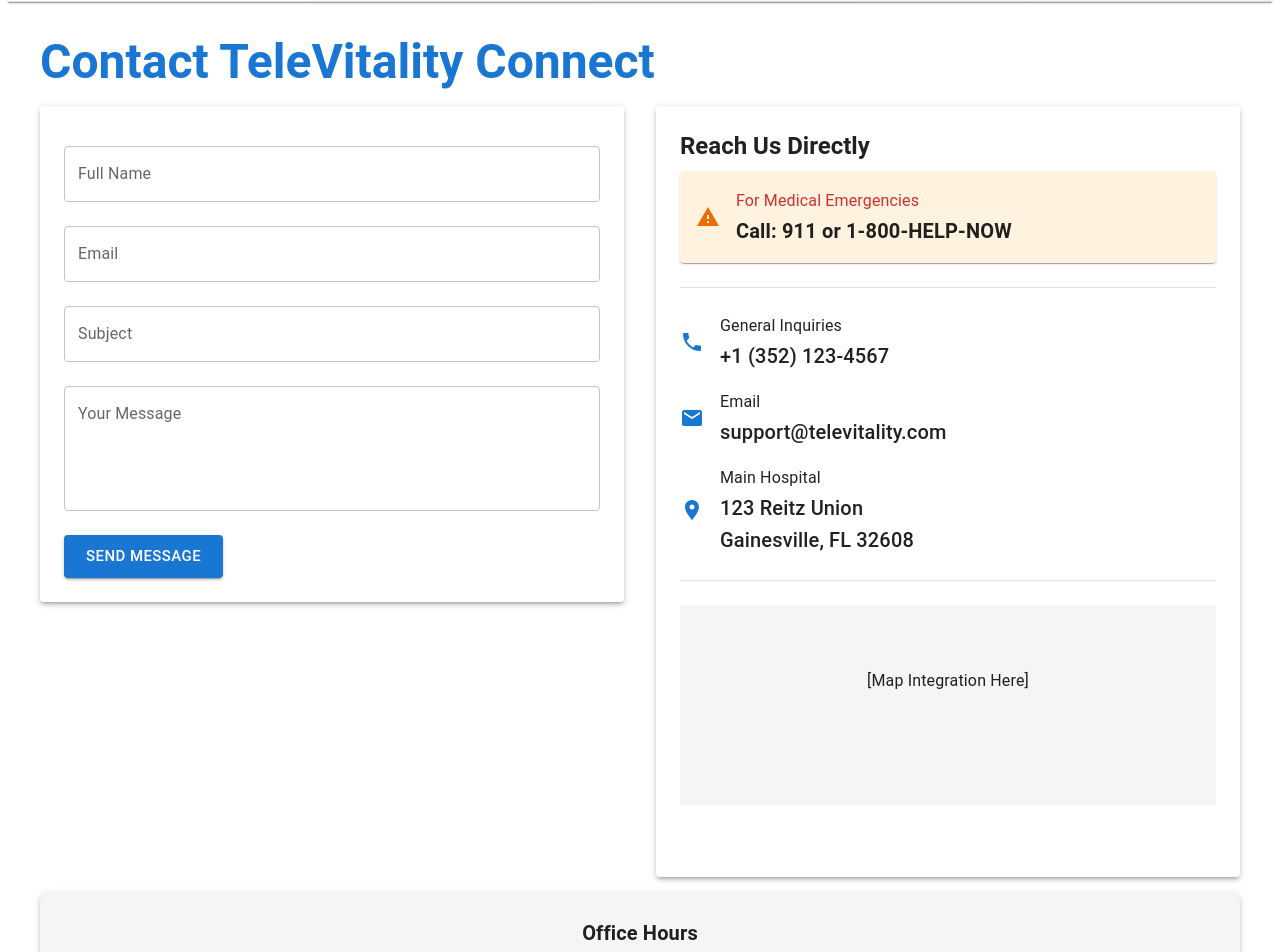
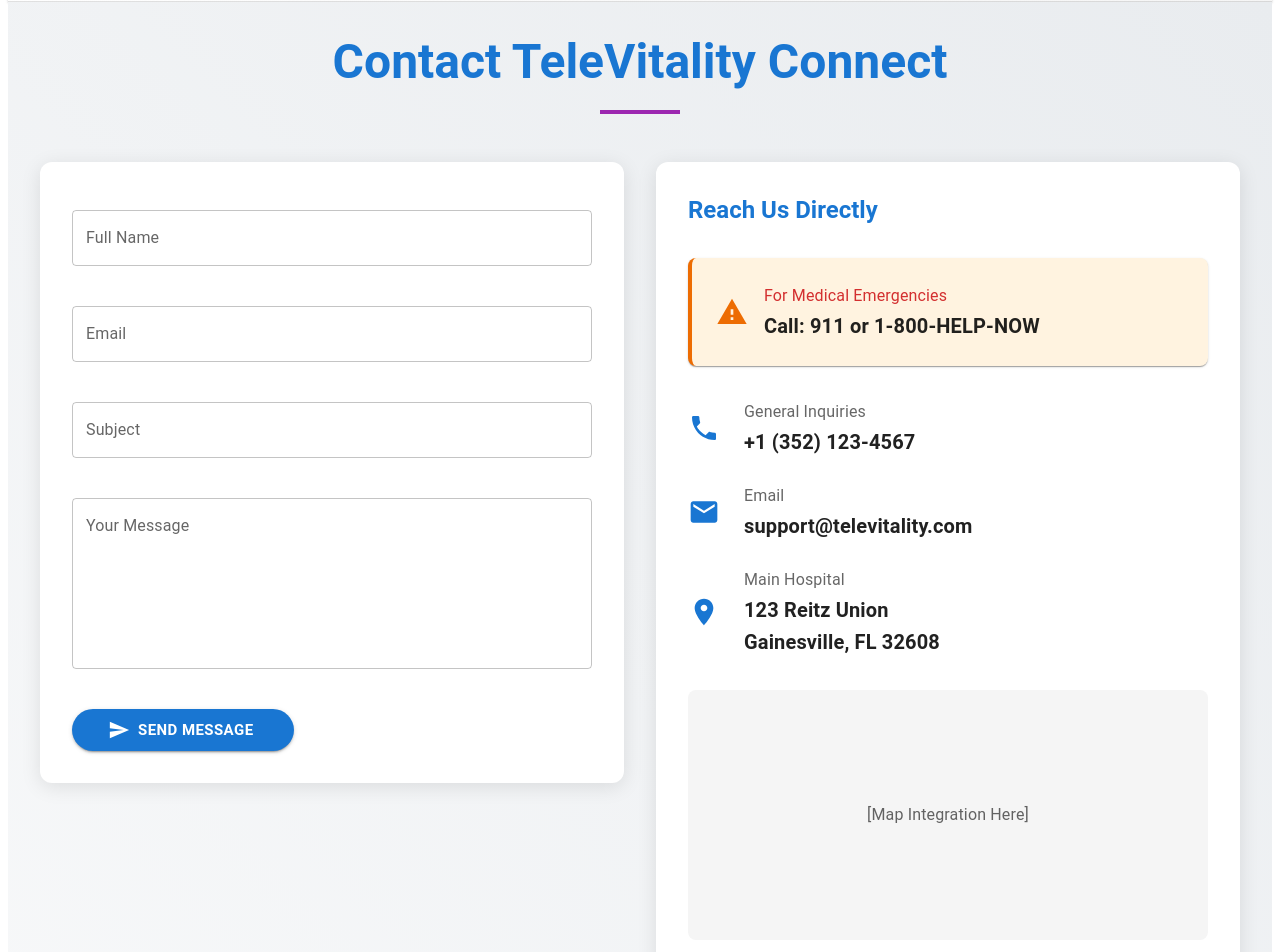
Before and after one commit to Aryaan03/TeleVitality_Connect, a React (Vite) app in the folder frontend/: page /contact in a window 1280 px wide. Shown: the part 80-1032 px from the top of the page. Built offline with nearby package versions, Linux system fonts and the light colour scheme.

Commit message:
Updated Contact.jsx

```diff
--- a/frontend/src/pages/Contact.jsx
+++ b/frontend/src/pages/Contact.jsx
@@ -1,10 +1,7 @@
 import { Button, TextField, Box, Typography, Grid, Paper, Stack, Divider } from '@mui/material';
 import { Formik, Form, Field } from 'formik';
 import * as Yup from 'yup';
-import PhoneIcon from '@mui/icons-material/Phone';
-import EmailIcon from '@mui/icons-material/Email';
-import LocationOnIcon from '@mui/icons-material/LocationOn';
-import WarningIcon from '@mui/icons-material/Warning';
+import { Phone, Email, LocationOn, Warning, Send } from '@mui/icons-material';
 
 // Validation Schema
 const contactSchema = Yup.object().shape({
@@ -16,15 +13,43 @@
 
 export default function ContactPage() {
   return (
-    <Box sx={{ maxWidth: 1200, margin: 'auto', p: 4 }}>
-      <Typography variant="h3" gutterBottom sx={{ fontWeight: 'bold', color: '#1976d2' }}>
+    <Box sx={{
+      maxWidth: 1200,
+      margin: 'auto',
+      p: 4,
+      background: 'linear-gradient(45deg, #f8f9fa 0%, #e9ecef 100%)'
+    }}>
+      <Typography
+        variant="h3"
+        gutterBottom
+        sx={{
+          fontWeight: 'bold',
+          color: 'primary.main',
+          textAlign: 'center',
+          mb: 6,
+          position: 'relative',
+          '&:after': {
+            content: '""',
+            display: 'block',
+            width: '80px',
+            height: '4px',
+            backgroundColor: 'secondary.main',
+            margin: '20px auto 0'
+          }
+        }}
+      >
         Contact TeleVitality Connect
       </Typography>
 
       <Grid container spacing={4}>
         {/* Contact Form */}
         <Grid item xs={12} md={6}>
-          <Paper elevation={3} sx={{ p: 3 }}>
+          <Paper elevation={4} sx={{
+            p: 4,
+            borderRadius: 3,
+            background: 'white',
+            boxShadow: '0px 4px 20px rgba(0, 0, 0, 0.1)'
+          }}>
             <Formik
               initialValues={{ name: '', email: '', subject: '', message: '' }}
               validationSchema={contactSchema}
@@ -40,8 +65,10 @@
                     label="Full Name"
                     fullWidth
                     margin="normal"
+                    variant="outlined"
                     error={touched.name && !!errors.name}
                     helperText={touched.name && errors.name}
+                    sx={{ mb: 3 }}
                   />
 
                   <Field
@@ -50,8 +77,10 @@
                     label="Email"
                     fullWidth
                     margin="normal"
+                    variant="outlined"
                     error={touched.email && !!errors.email}
                     helperText={touched.email && errors.email}
+                    sx={{ mb: 3 }}
                   />
 
                   <Field
@@ -60,8 +89,10 @@
                     label="Subject"
                     fullWidth
                     margin="normal"
+                    variant="outlined"
                     error={touched.subject && !!errors.subject}
                     helperText={touched.subject && errors.subject}
+                    sx={{ mb: 3 }}
                   />
 
                   <Field
@@ -69,18 +100,30 @@
                     name="message"
                     label="Your Message"
                     multiline
-                    rows={4}
+                    rows={6}
                     fullWidth
                     margin="normal"
+                    variant="outlined"
                     error={touched.message && !!errors.message}
                     helperText={touched.message && errors.message}
+                    sx={{ mb: 3 }}
                   />
 
                   <Button
                     type="submit"
                     variant="contained"
                     size="large"
-                    sx={{ mt: 2 }}
+                    startIcon={<Send />}
+                    sx={{
+                      mt: 2,
+                      px: 5,
+                      borderRadius: '50px',
+                      fontWeight: 'bold',
+                      '&:hover': {
+                        transform: 'translateY(-2px)',
+                        boxShadow: 3
+                      }
+                    }}
                   >
                     Send Message
                   </Button>
@@ -92,16 +135,36 @@
 
         {/* Contact Information */}
         <Grid item xs={12} md={6}>
-          <Paper elevation={3} sx={{ p: 3, height: '100%' }}>
-            <Typography variant="h5" gutterBottom sx={{ fontWeight: 'bold' }}>
+          <Paper elevation={4} sx={{
+            p: 4,
+            height: '100%',
+            borderRadius: 3,
+            background: 'white',
+            boxShadow: '0px 4px 20px rgba(0, 0, 0, 0.1)'
+          }}>
+            <Typography
+              variant="h5"
+              gutterBottom
+              sx={{
+                fontWeight: 'bold',
+                mb: 4,
+                color: 'primary.main'
+              }}
+            >
               Reach Us Directly
             </Typography>
 
-            <Stack spacing={3}>
+            <Stack spacing={4}>
               {/* Emergency Alert */}
-              <Paper sx={{ p: 2, bgcolor: '#fff3e0' }}>
+              <Paper sx={{
+                p: 3,
+                bgcolor: '#fff3e0',
+                borderRadius: 2,
+                borderLeft: '4px solid',
+                borderColor: 'warning.main'
+              }}>
                 <Stack direction="row" spacing={2} alignItems="center">
-                  <WarningIcon color="warning" />
+                  <Warning color="warning" sx={{ fontSize: '2rem' }} />
                   <Box>
                     <Typography variant="subtitle1" color="error">
                       For Medical Emergencies
@@ -114,29 +177,38 @@
               </Paper>
 
               {/* Contact Details */}
-              <Divider />
-              <Stack spacing={2}>
-                <Stack direction="row" spacing={2} alignItems="center">
-                  <PhoneIcon color="primary" />
+              <Stack spacing={3}>
+                <Stack direction="row" spacing={3} alignItems="center">
+                  <Phone color="primary" sx={{ fontSize: '2rem' }} />
                   <Box>
-                    <Typography variant="subtitle1">General Inquiries</Typography>
-                    <Typography variant="h6">+1 (352) 123-4567</Typography>
+                    <Typography variant="subtitle1" color="text.secondary">
+                      General Inquiries
+                    </Typography>
+                    <Typography variant="h6" sx={{ fontWeight: 'bold' }}>
+                      +1 (352) 123-4567
+                    </Typography>
                   </Box>
                 </Stack>
 
-                <Stack direction="row" spacing={2} alignItems="center">
-                  <EmailIcon color="primary" />
+                <Stack direction="row" spacing={3} alignItems="center">
+                  <Email color="primary" sx={{ fontSize: '2rem' }} />
                   <Box>
-                    <Typography variant="subtitle1">Email</Typography>
-                    <Typography variant="h6">support@televitality.com</Typography>
+                    <Typography variant="subtitle1" color="text.secondary">
+                      Email
+                    </Typography>
+                    <Typography variant="h6" sx={{ fontWeight: 'bold' }}>
+                      support@televitality.com
+                    </Typography>
                   </Box>
                 </Stack>
 
-                <Stack direction="row" spacing={2} alignItems="center">
-                  <LocationOnIcon color="primary" />
+                <Stack direction="row" spacing={3} alignItems="center">
+                  <LocationOn color="primary" sx={{ fontSize: '2rem' }} />
                   <Box>
-                    <Typography variant="subtitle1">Main Hospital</Typography>
-                    <Typography variant="h6">
+                    <Typography variant="subtitle1" color="text.secondary">
+                      Main Hospital
+                    </Typography>
+                    <Typography variant="h6" sx={{ fontWeight: 'bold' }}>
                       123 Reitz Union<br />
                       Gainesville, FL 32608
                     </Typography>
@@ -145,10 +217,20 @@
               </Stack>
 
               {/* Map Embed */}
-              <Divider />
-              <Box sx={{ height: 200, bgcolor: '#f5f5f5', mt: 2 }}>
-                {/* Replace with actual map component */}
-                <Typography align="center" sx={{ pt: 8 }}>
+              <Box sx={{
+                height: 250,
+                bgcolor: '#f5f5f5',
+                borderRadius: 2,
+                overflow: 'hidden',
+                position: 'relative'
+              }}>
+                <Typography align="center" sx={{
+                  position: 'absolute',
+                  top: '50%',
+                  left: '50%',
+                  transform: 'translate(-50%, -50%)',
+                  color: 'text.secondary'
+                }}>
                   [Map Integration Here]
                 </Typography>
               </Box>
@@ -157,30 +239,36 @@
         </Grid>
       </Grid>
 
-      <Box sx={{ mt: 8 }} />
-
+      {/* Footer */}
       <Paper
         component="footer"
-        elevation={3}
+        elevation={4}
         sx={{
-          mt: 'auto',
-          py: 3,
-          backgroundColor: '#f5f5f5',
-          borderRadius: 2
+          mt: 8,
+          p: 4,
+          backgroundColor: 'white',
+          borderRadius: 3,
+          boxShadow: '0px 4px 20px rgba(0, 0, 0, 0.1)'
         }}
       >
         <Box sx={{ textAlign: 'center' }}>
-          <Typography variant="h6" sx={{ fontWeight: 'bold', mb: 1 }}>
+          <Typography
+            variant="h6"
+            sx={{
+              fontWeight: 'bold',
+              mb: 2,
+              color: 'primary.main'
+            }}
+          >
             Office Hours
           </Typography>
-          <Typography variant="body1">
+          <Typography variant="body1" color="text.secondary">
             Monday-Friday: 8:00 AM - 8:00 PM EST<br />
             Saturday: 9:00 AM - 5:00 PM EST<br />
             Sunday: Closed
           </Typography>
         </Box>
       </Paper>
-
     </Box>
   );
 }
```
